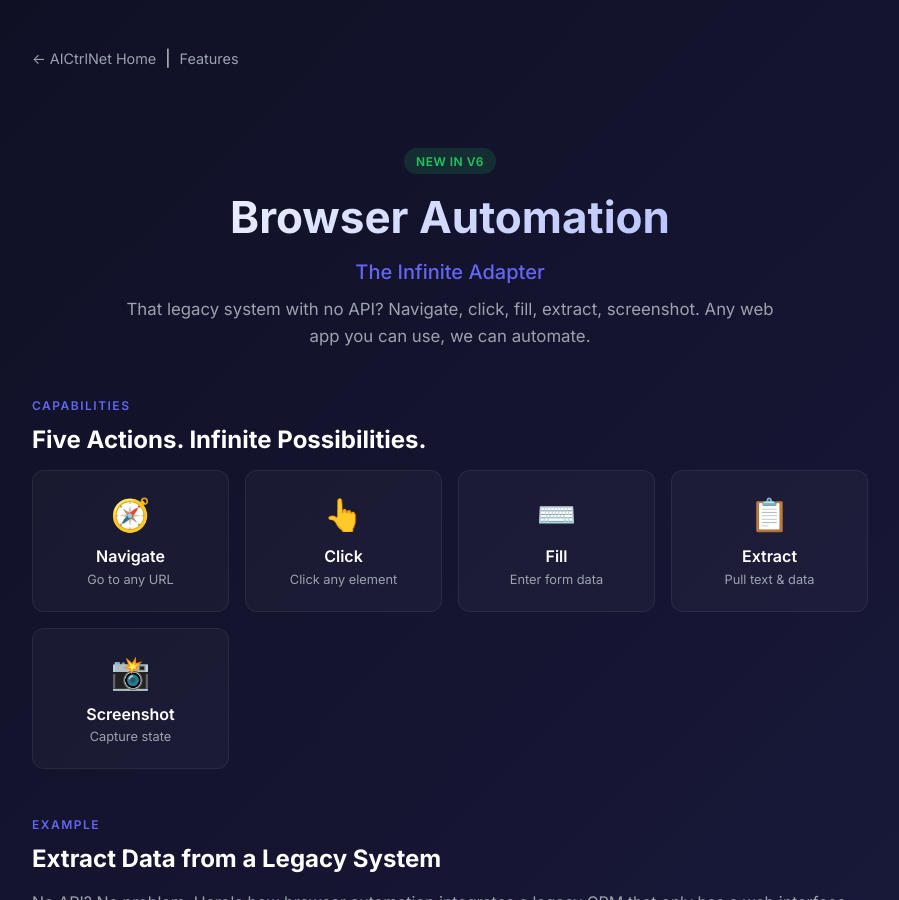
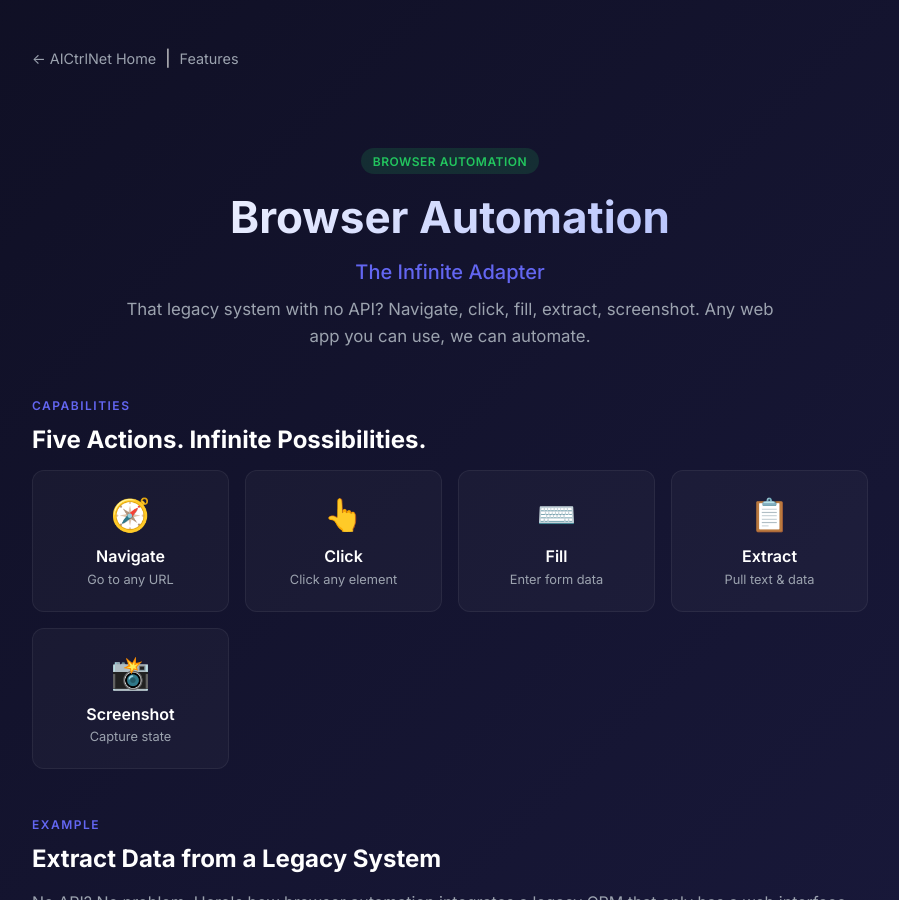
Before and after one commit to Bodaty/aictrlnet.com, a Jekyll site: the page features/browser-automation.html, which Jekyll copies as it is, in a window 1280 px wide and 900 px high. Shown: the whole window, without its empty margins (190-1089 px from the left). Built offline with Jekyll 4.4.1, drawn with Linux system fonts in a browser that asks for light colours.

Commit message:
refactor: Remove v6 version labels from website pages
- Changed "New in v6" badges to descriptive labels
- editions page: Removed "NEW v6" from table header
- features page: Changed label to "Entry Points"
- channels page: Changed badge to "Entry Points"
- browser-automation: Changed badge to "Browser Automation"
- file-processing: Changed badge to "File Processing"

External users have no context for version numbers.

```diff
--- a/channels/index.html
+++ b/channels/index.html
@@ -443,7 +443,7 @@
         <div class="nav"><a href="/">&larr; AICtrlNet Home</a></div>
 
         <div class="page-header">
-            <div class="page-label">New in v6</div>
+            <div class="page-label">Entry Points</div>
             <h1>One Workflow. Six Entry Points.</h1>
             <p>Meet users where they already work. <span class="highlight">WhatsApp, Telegram, Slack, Discord, SMS, Email</span> — all feeding into the same governed workflow engine.</p>
         </div>
--- a/editions/index.html
+++ b/editions/index.html
@@ -413,7 +413,7 @@
                             <td class="check">&#10003;</td>
                         </tr>
                         <tr class="category-row">
-                            <td colspan="4">Channel-Agnostic Entry Points <span style="color: #22c55e; font-size: 0.7rem; margin-left: 0.5rem;">NEW v6</span></td>
+                            <td colspan="4">Channel-Agnostic Entry Points</td>
                         </tr>
                         <tr>
                             <td>6 Messaging Channels</td>
--- a/features/browser-automation.html
+++ b/features/browser-automation.html
@@ -361,7 +361,7 @@
         <div class="nav"><a href="/">&larr; AICtrlNet Home</a> &nbsp;|&nbsp; <a href="/features">Features</a></div>
 
         <div class="page-header">
-            <div class="page-badge">New in v6</div>
+            <div class="page-badge">Browser Automation</div>
             <h1>Browser Automation</h1>
             <div class="tagline">The Infinite Adapter</div>
             <p>That legacy system with no API? Navigate, click, fill, extract, screenshot. Any web app you can use, we can automate.</p>
--- a/features/file-processing.html
+++ b/features/file-processing.html
@@ -396,7 +396,7 @@
         <div class="nav"><a href="/">&larr; AICtrlNet Home</a> &nbsp;|&nbsp; <a href="/features">Features</a></div>
 
         <div class="page-header">
-            <div class="page-badge">New in v6</div>
+            <div class="page-badge">File Processing</div>
             <h1>File Processing</h1>
             <div class="tagline">Upload. Extract. Automate.</div>
             <p>Upload a supplier invoice PDF. In 10 seconds: extracted, structured, and routed to approval. No data entry. No copy-paste.</p>
--- a/features/index.html
+++ b/features/index.html
@@ -350,9 +350,9 @@
             </div>
         </div>
 
-        <!-- NEW: Channel-Agnostic Entry Points (v6) -->
+        <!-- Channel-Agnostic Entry Points -->
         <div class="feature-section">
-            <div class="feature-section-label" style="color: #22c55e;">New in v6</div>
+            <div class="feature-section-label">Entry Points</div>
             <div class="feature-section-title">Channel-Agnostic Entry Points</div>
             <div class="feature-section-desc">
                 Start workflows from wherever you work. 6 messaging channels, file processing, and browser automation — all feeding into the same governed workflow engine.
```
